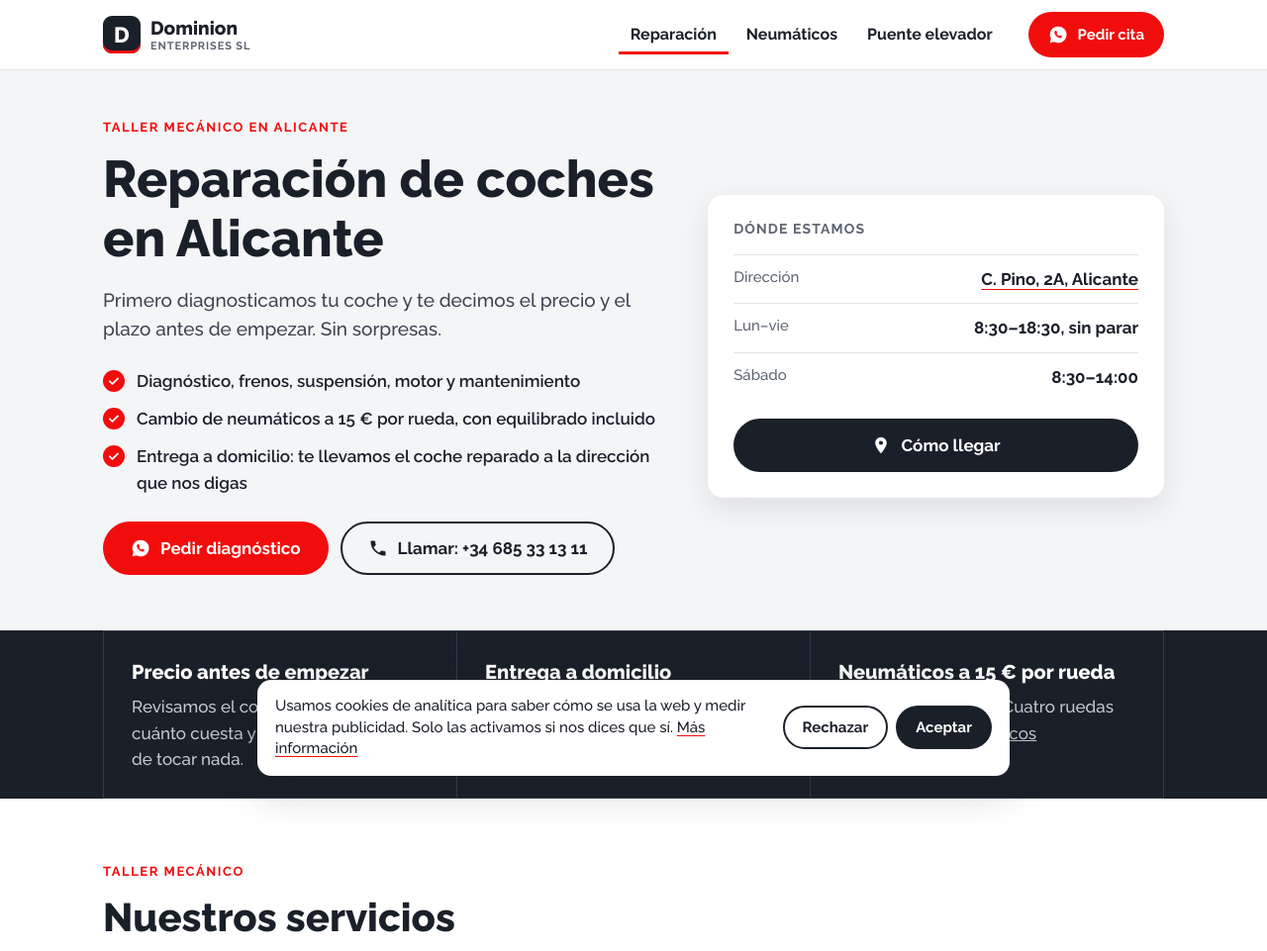
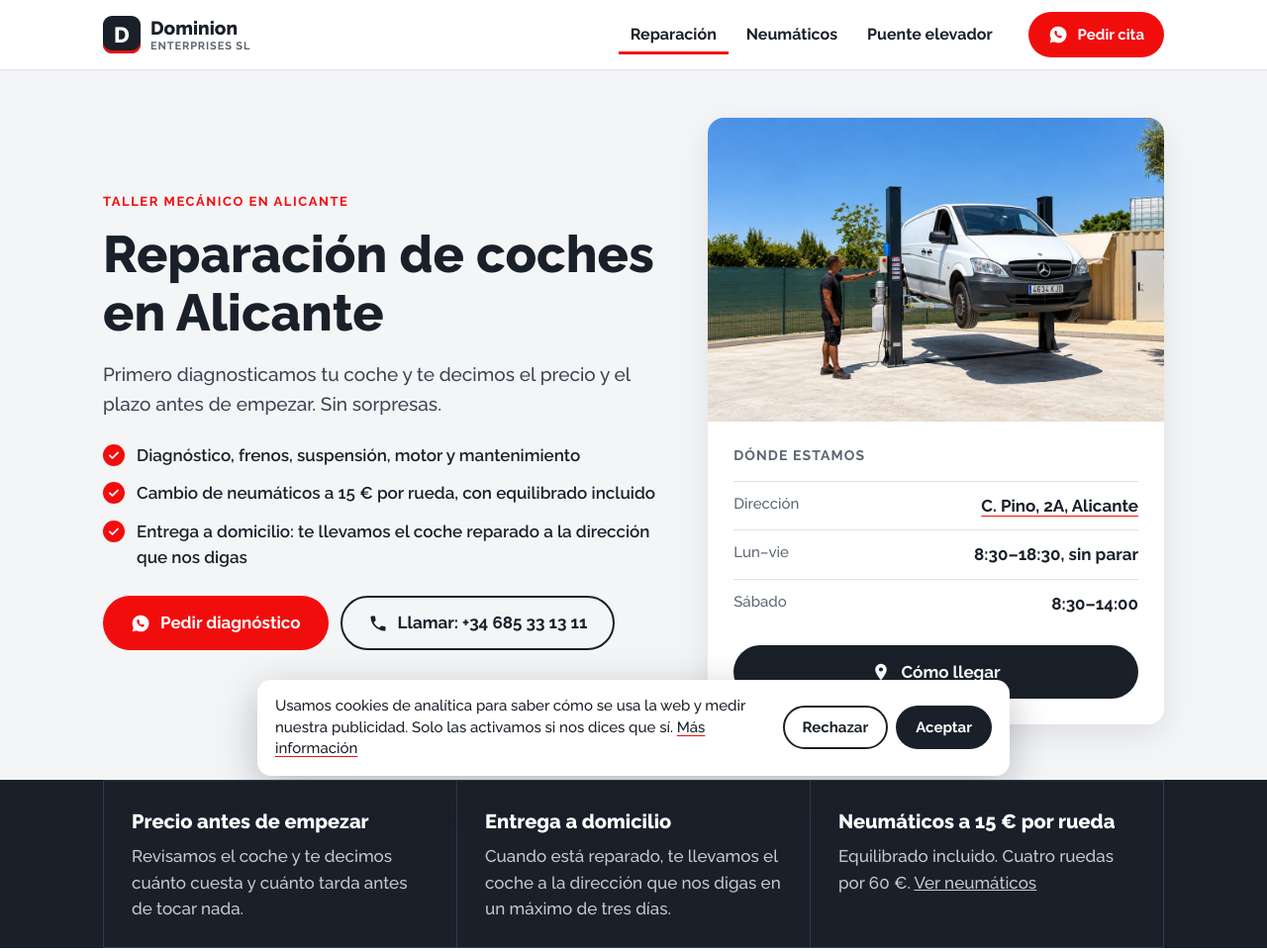
Before and after one commit to hollybest/dominion-site, a plain HTML site: page docs/index.html in a window 1280 px wide. Shown: the top 961 px of the page at 99% size. Drawn offline with Linux system fonts and the light colour scheme.

Commit message:
Foto en la portada
Co-Authored-By: Claude Sonnet 5.5 <noreply@anthropic.com>
Claude-Session: https://claude.ai/code/session_01AJ6DVeWri6wiLWCUx9QipW

```diff
--- a/docs/index.html
+++ b/docs/index.html
@@ -60,6 +60,7 @@ gtag('js',new Date());
       </div>
     </div>
     <aside class="card">
+      <img class="card-img" src="/dominion-site/assets/img/taller.webp" alt="Mecánico junto a una furgoneta elevada en el taller de C. Pino 2A, Alicante" width="1200" height="750" fetchpriority="high">
       <div class="card-body">
         <p class="card-k">Dónde estamos</p>
         <dl class="rows">
```
Also changed, not shown: src/pages/es/inicio.html (+1 -0 lines), docs/assets/img/taller.webp (added), src/assets/img/taller.webp (added).
